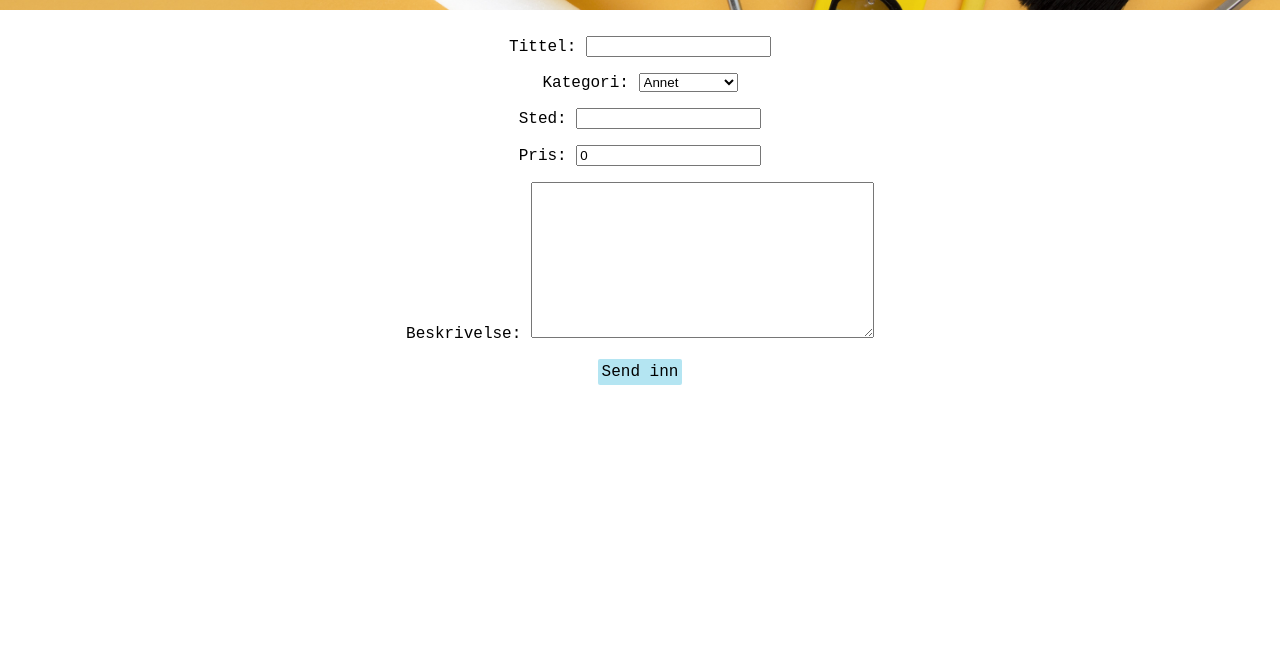
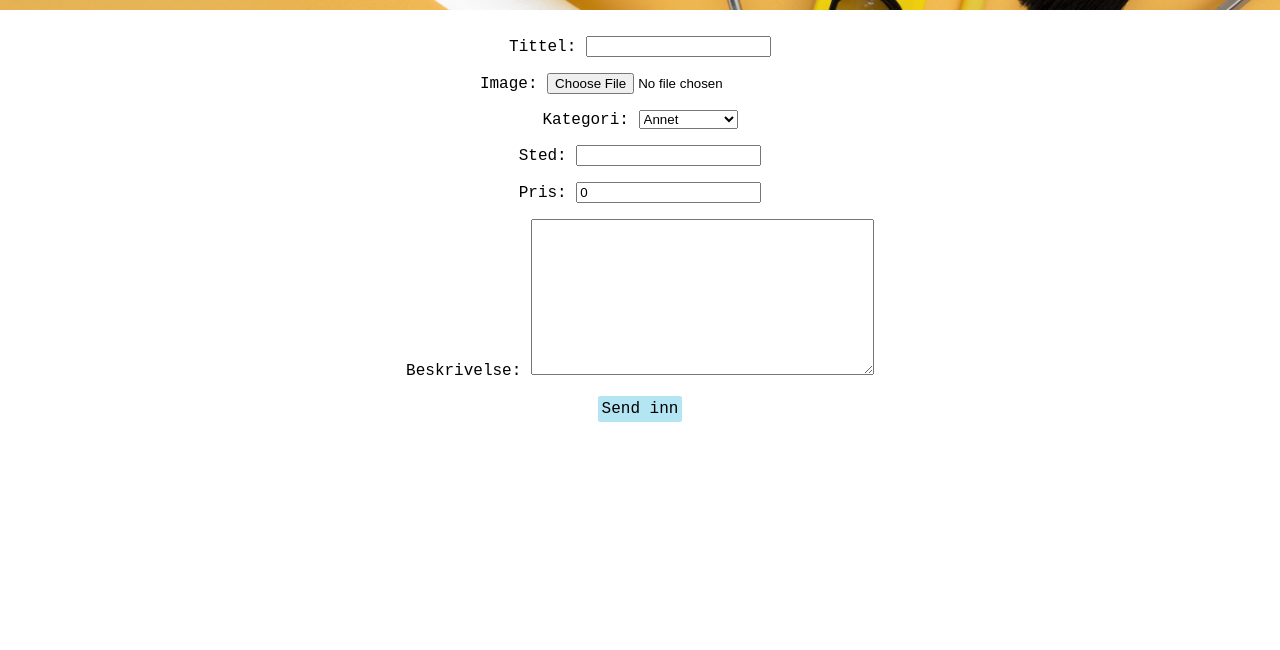
Before and after one commit to andreastande/Verktoy, a Django app: page /homepage/listing/add/ in a window 1280 px wide. Shown: the part 165-815 px from the top of the page. Run offline with Django 3.2, Linux system fonts and the light colour scheme.

Commit message:
#34 user can upload image when creating a listing The image however will not show up. Working on this now

```diff
--- a/verktoy_project/homepage/forms.py
+++ b/verktoy_project/homepage/forms.py
@@ -7,13 +7,13 @@ from .models import UserDefinedList
 class ListingForm(ModelForm):
     class Meta:
         model = Listing
-        fields = ['title', 'category', 'location', 'price', 'description']
+        fields = ['title', 'image', 'category', 'location', 'price', 'description']
 
 #Skjema for å redigere Listing (annonse)
 class EditListingForm(ModelForm):
     class Meta:
         model = Listing
-        fields = ['title', 'category', 'location', 'price', 'description']
+        fields = ['title', 'image', 'category', 'location', 'price', 'description']
 
 # class PrependListingToList(ModelForm):
 #     class Meta:
--- a/verktoy_project/homepage/models.py
+++ b/verktoy_project/homepage/models.py
@@ -9,6 +9,7 @@ from django.utils import timezone
 class Listing(models.Model):
     owner = models.ForeignKey(User, verbose_name = 'User', on_delete=models.CASCADE, null=True) #user burde kanskje endres til settings.AUTH_USER_MODEL. må i så fall django.conf import settings
     title = models.CharField(max_length=50, verbose_name="Tittel")
+    image = models.ImageField(upload_to='images/', null=True)
     loaned = models.BooleanField(default=False, verbose_name="Utlånt?")
     price = models.PositiveSmallIntegerField(verbose_name='Pris', default=0)
     location = models.CharField(max_length=100, verbose_name="Sted") #burde kanskje være annet enn CharField. Gjør det vanskelig å sortere etter denne attributten
--- a/verktoy_project/homepage/urls.py
+++ b/verktoy_project/homepage/urls.py
@@ -1,5 +1,7 @@
 from django.urls import path
 from . import views
+from django.conf import settings
+from django.conf.urls.static import static
 
 app_name="homepage"
 
@@ -12,3 +14,7 @@ urlpatterns = [
     path('listing/edit/<int:listing_id>', views.edit_listing, name='edit_listing'),
     path('listing/remove/<int:listing_id>', views.remove_listing, name='remove_listing'),
 ]
+
+if settings.DEBUG:
+        urlpatterns += static(settings.MEDIA_URL,
+                              document_root=settings.MEDIA_ROOT)
--- a/verktoy_project/users/static/stylish.css
+++ b/verktoy_project/users/static/stylish.css
@@ -130,7 +130,6 @@ button:active, .knapp:active, .knappStor:active{
 
 .listingImg{
     display: inline-block;
-    background-color: brown;
     height: 120px;
     width: 120px;
 }
```
Also changed, not shown: verktoy_project/db.sqlite3, verktoy_project/homepage/migrations/0014_listing_image.py (added).
